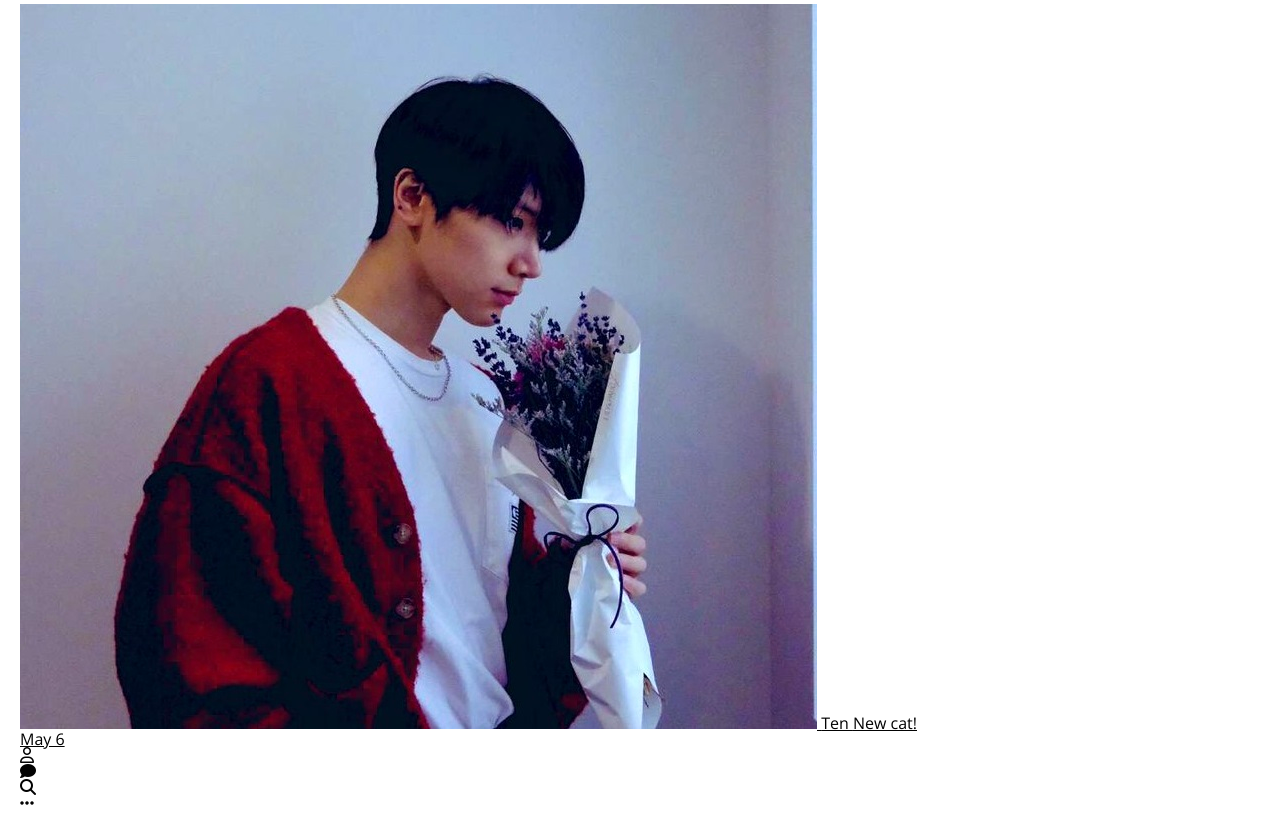
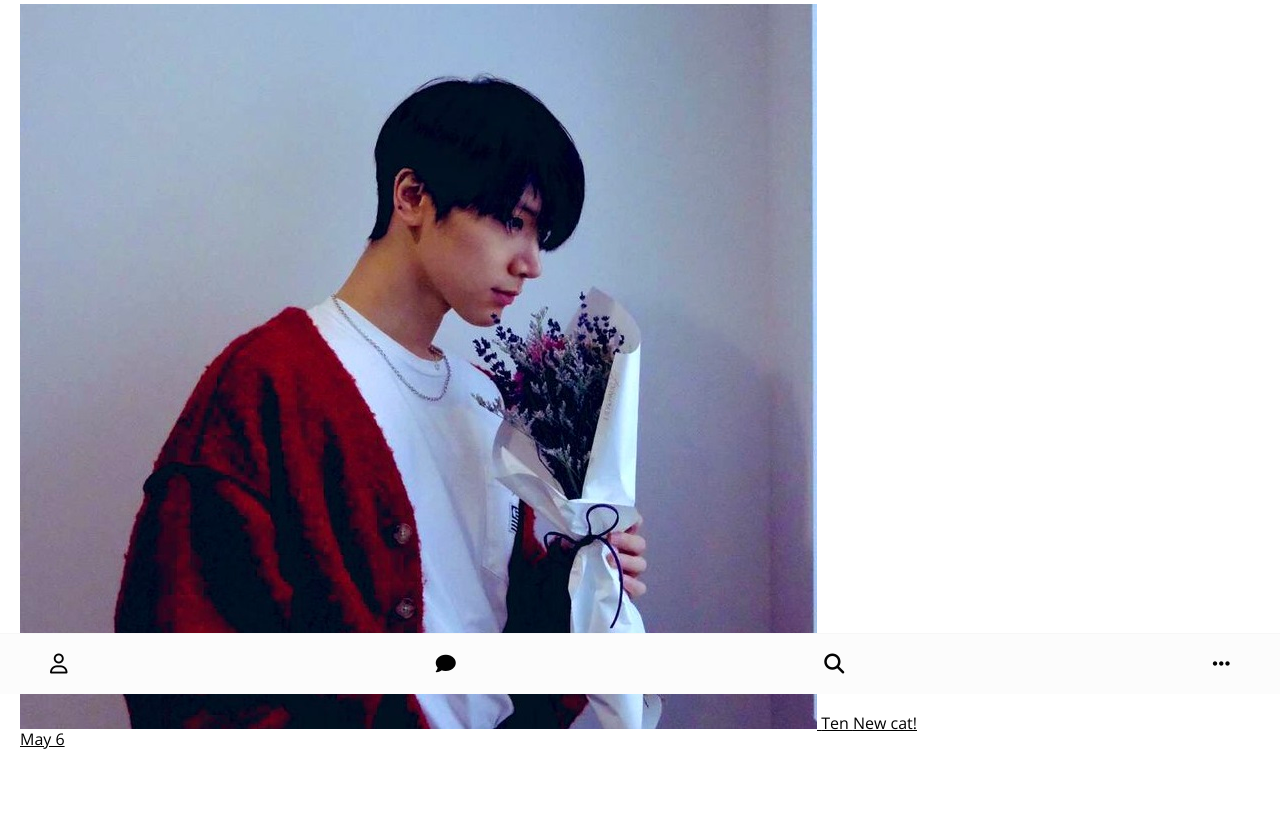
Before and after one commit to hayeoncho/proj01, a plain HTML site: page index.html in a window 1280 px wide. Shown: the part 106-927 px from the top of the page. After the commit the page ends 863 px from the top, so only its background shows below. Drawn offline with nearby package versions, Linux system fonts and the light colour scheme.

Commit message:
update nav.css

```diff
--- /dev/null
+++ b/css/nav-bar.css
@@ -0,0 +1,18 @@
+.nav {
+    position: fixed;
+    width: 100%;
+    padding: 20px 50px;
+    left: 0px;
+    bottom: 0px;
+    background-color: #fcfcfc;
+    border-top: 1px solid #f7f7f7;
+}
+
+.nav__list{
+    display: flex;
+    justify-content: space-between;
+}
+
+.nav__list-item i {
+    font-size: 20px;
+}
--- a/css/styles.css
+++ b/css/styles.css
@@ -1,7 +1,12 @@
 @import "reset.css";
 @import "status-bar.css";
 @import "header.css";
+@import "nav-bar.css";
 @import url('https://fonts.googleapis.com/css2?family=Open+Sans:wght@400;700&display=swap');
+
+* {
+    box-sizing: border-box;
+}
 
 body {
     background-color: white;
```
